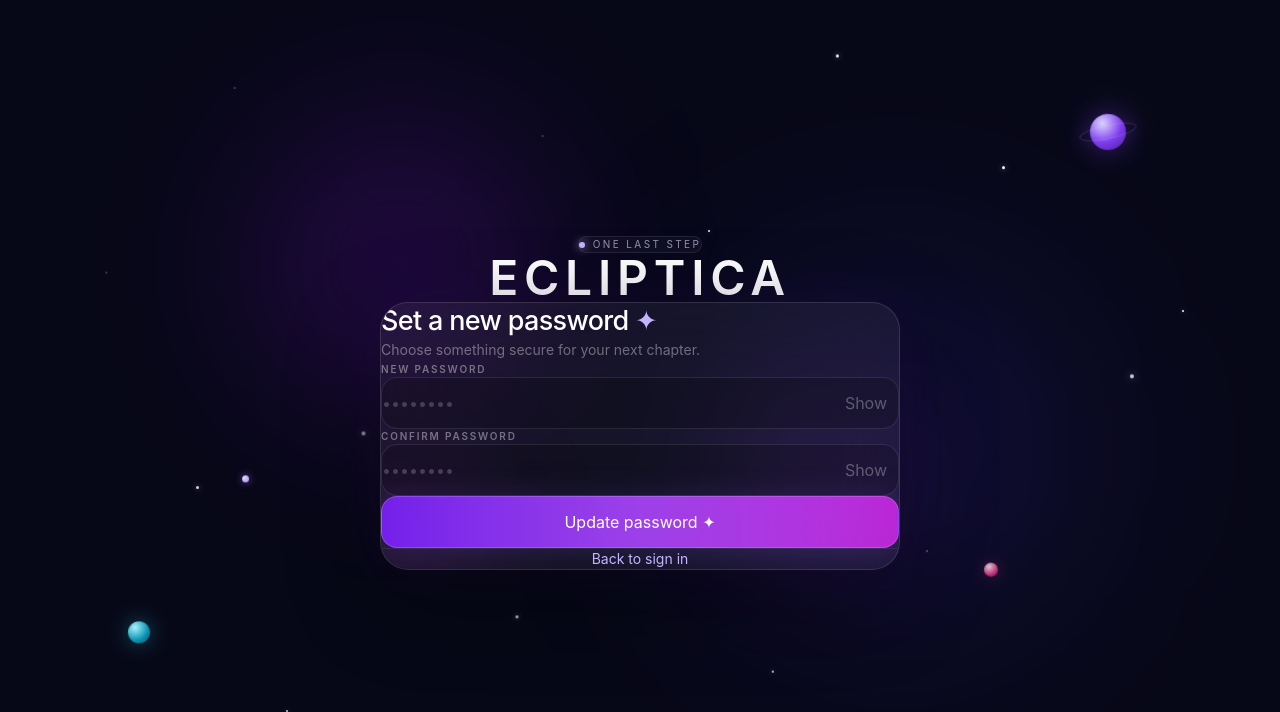
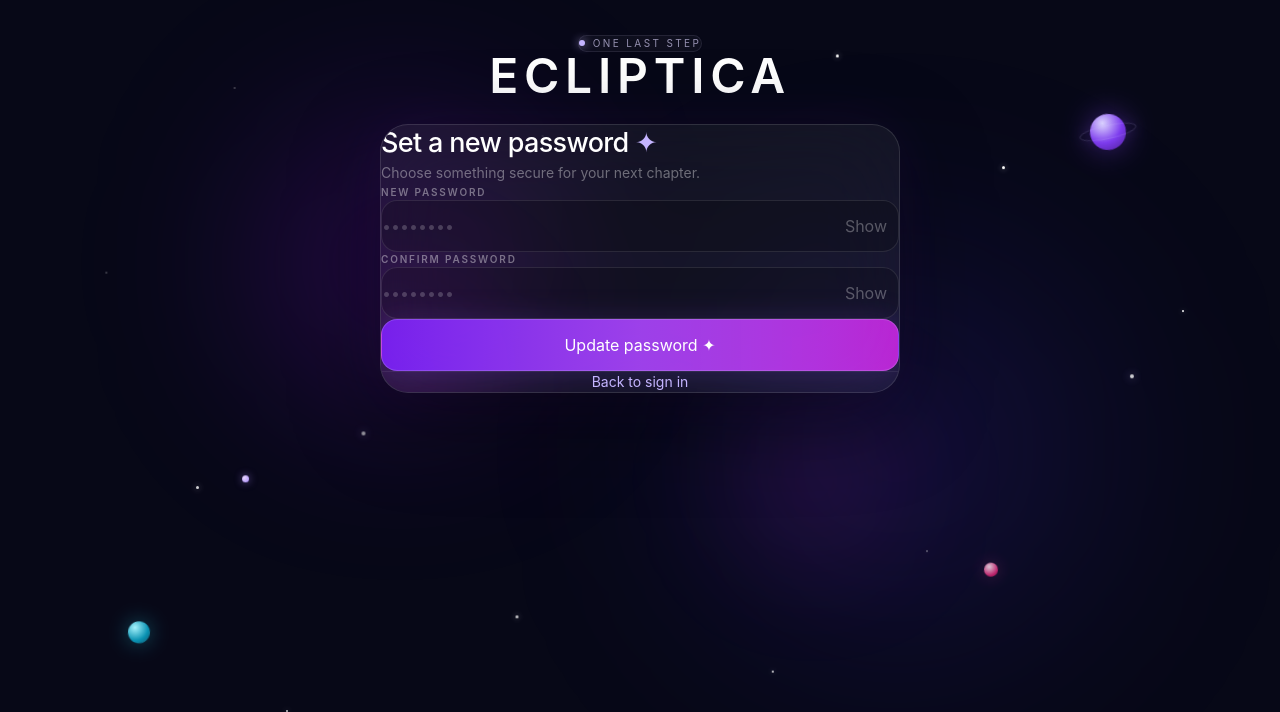
Before and after one commit to sneh777a/ecliptica, a React (Vite) app in the folder frontend/: page /reset-password in a window 1280 px wide. Shown: the top 712 px of the page. Built offline with nearby package versions, Linux system fonts and the light colour scheme.

Commit message:
Apply stable auth page layout

```diff
--- a/frontend/src/pages/ResetPassword.jsx
+++ b/frontend/src/pages/ResetPassword.jsx
@@ -38,7 +38,7 @@ export default function ResetPassword() {
   const field = "w-full h-13 rounded-2xl border border-white/10 bg-black/20 px-4 text-sm text-white placeholder:text-white/20 outline-none transition focus:border-violet-300/40 focus:bg-white/[0.055] focus:shadow-[0_0_24px_rgba(139,92,246,.12)]";
 
   return (
-    <main className="min-h-screen bg-[#070817] text-white relative overflow-hidden">
+    <main className="auth-page min-h-screen bg-[#070817] text-white relative overflow-hidden">
       <AuthCosmos />
       <div className="relative z-10 min-h-screen flex items-center justify-center px-5 py-10">
         <div className="w-full max-w-[520px]">
```
